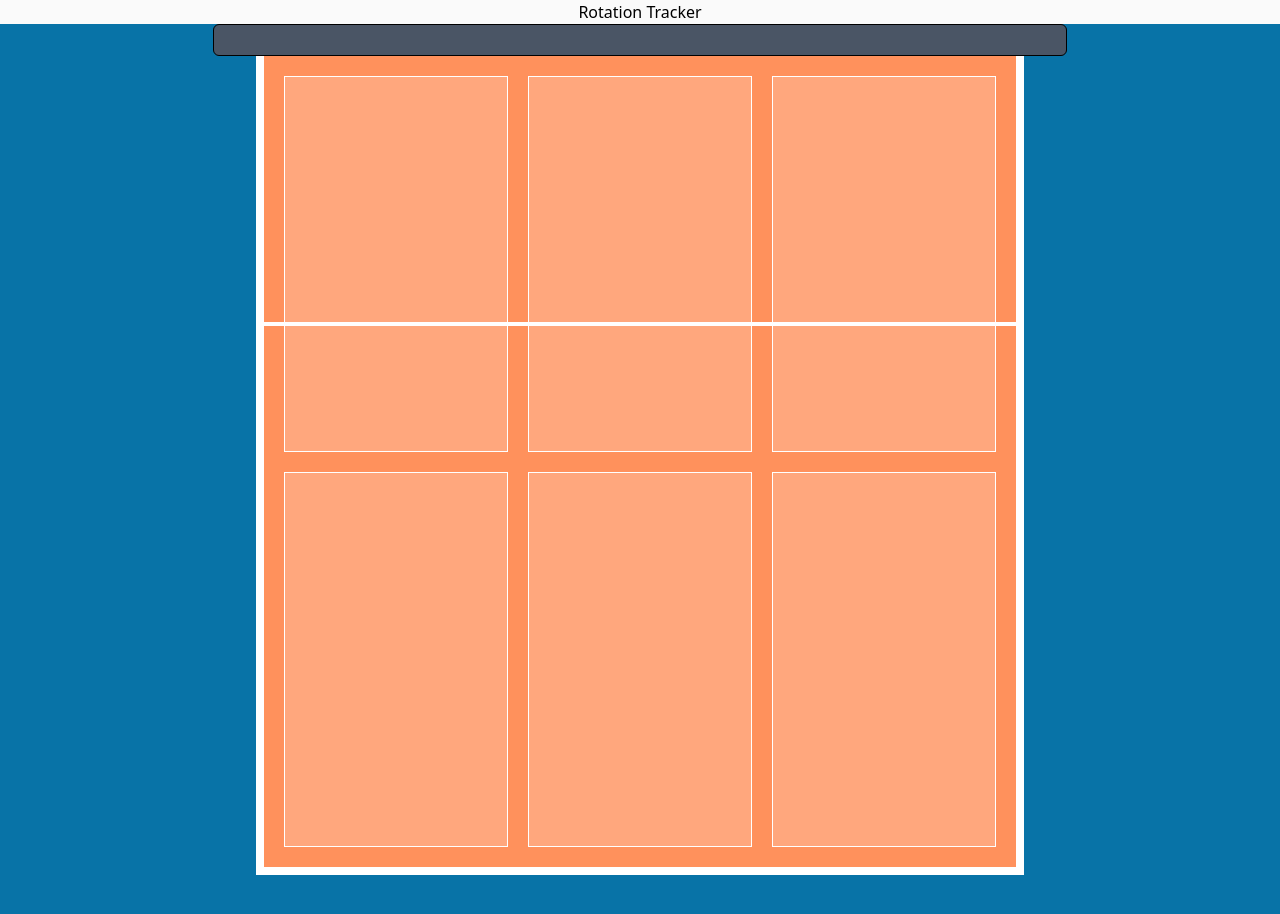
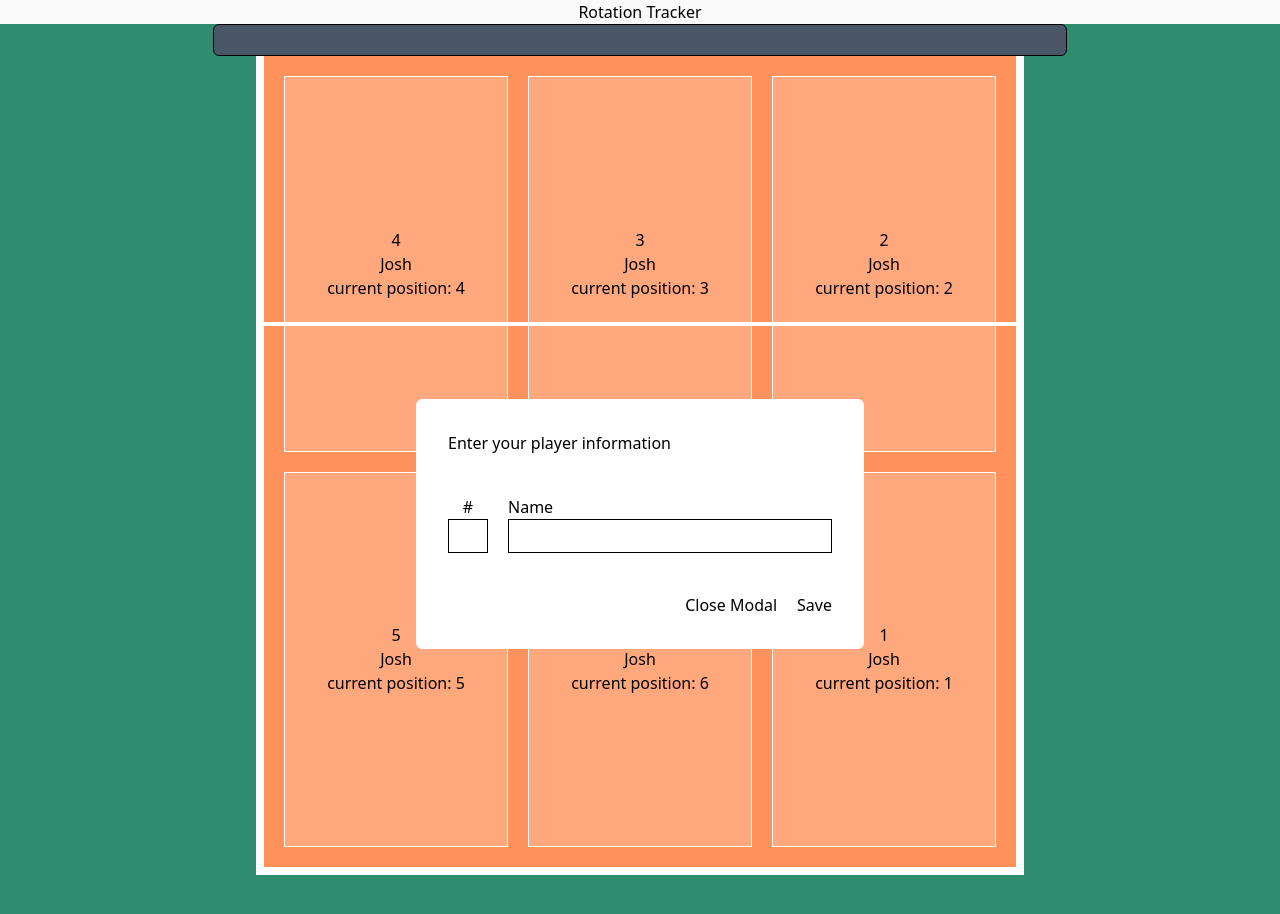
Before and after one commit to jgretton/rotation-tracker, a Next.js app: page / in a window 1280 px wide. Shown: the top 914 px of the page. Built offline with nearby package versions, Linux system fonts and the light colour scheme.

Commit message:
Basic Dialog
Basic impementation of a dialog. Opening when selecting player position
on the court.

```diff
--- /dev/null
+++ b/app/components/position-box.tsx
@@ -0,0 +1,33 @@
+"use client";
+
+import { RefObject } from "react";
+
+interface PositionBoxProps {
+	position: number;
+	dialogRef: RefObject<HTMLDivElement>;
+	player: {
+		name: string;
+		number: number;
+		position: number;
+	};
+}
+
+export default function PositionBox({
+	position,
+	player,
+	dialogRef,
+}: PositionBoxProps) {
+	const openDialog = () => {
+		dialogRef.current.showModal();
+	};
+	return (
+		<button
+			onClick={() => openDialog()}
+			className="cursor-pointer hover:bg-white/40 size-full border border-white bg-white/20"
+		>
+			<p>{position}</p>
+			<p>{player?.name}</p>
+			<p>current position: {player?.position}</p>
+		</button>
+	);
+}
--- a/app/components/volleyball-court.tsx
+++ b/app/components/volleyball-court.tsx
@@ -7,7 +7,7 @@ export default function VolleyballCourt({
 		<div
 			id="half-court-boundaries"
 			// className="w-[1000px] h-[800px] bg-[#0873A7] relative"
-			className="max-w-7xl w-full aspect-5/4 bg-[#0873A7] relative"
+			className="max-w-7xl w-full aspect-5/4 bg-[#2F8C6F] relative"
 		>
 			<div
 				id="net"
@@ -20,7 +20,7 @@ export default function VolleyballCourt({
 			>
 				<div
 					id="3m-line"
-					className="absolute w-full h-1/3 border-b-2 md:border-b-4 border-white"
+					className="absolute w-full h-1/3 border-b-2 md:border-b-4 border-white pointer-events-none"
 				/>
 
 				{children}
--- a/app/page.tsx
+++ b/app/page.tsx
@@ -1,20 +1,61 @@
-import Image from "next/image";
+"use client";
 import VolleyballCourt from "./components/volleyball-court";
+import PositionBox from "./components/position-box";
+import { useRef, useState } from "react";
+const player_positions = [
+	{ number: 1, name: "Josh", position: 4 },
+	{ number: 3, name: "Josh", position: 3 },
+	{ number: 13, name: "Josh", position: 2 },
+	{ number: 16, name: "Josh", position: 5 },
+	{ number: 12, name: "Josh", position: 6 },
+	{ number: 11, name: "Josh", position: 1 },
+];
+export default function Home() {
+	const positions = [4, 3, 2, 5, 6, 1];
 
-export default function Home() {
+	const [isDialogOpen, setIsDialogOpen] = useState<boolean>(false);
+
+	const dialogRef = useRef(null);
+
 	return (
 		<div className="flex flex-col min-h-screen items-center justify-center bg-zinc-50 font-sans">
 			<h1>Rotation Tracker</h1>
+
 			<VolleyballCourt>
 				<div className="size-full grid grid-cols-3 grid-rows-2 md:gap-5 gap-2 p-5">
-					<div className="size-full border border-white bg-white/20"></div>
-					<div className="size-full border border-white bg-white/20"></div>
-					<div className="size-full border border-white bg-white/20"></div>
-					<div className="size-full border border-white bg-white/20"></div>
-					<div className="size-full border border-white bg-white/20"></div>
-					<div className="size-full border border-white  bg-white/20"></div>
+					{positions.map((position, index) => {
+						console.log(position);
+						return (
+							<PositionBox
+								position={position}
+								key={position}
+								player={player_positions[index]}
+								dialogRef={dialogRef}
+							/>
+						);
+					})}
 				</div>
 			</VolleyballCourt>
+			<dialog
+				ref={dialogRef}
+				className="max-w-md w-full m-auto rounded-md p-8 grid gap-10"
+			>
+				<div className="">Enter your player information</div>
+				<div className="flex gap-5">
+					<div className="flex flex-col">
+						<label className="text-center">#</label>
+						<input type="text" className="w-10 border px-2 py-1" />
+					</div>
+					<div className="flex flex-col flex-1">
+						<label className="">Name</label>
+						<input type="text" className="w-full border px-2 py-1" />
+					</div>
+				</div>
+				<div className="flex flex-row justify-end gap-5">
+					<button onClick={() => dialogRef.current.close()}>Close Modal</button>
+					<button onClick={() => dialogRef.current.close()}>Save </button>
+				</div>
+			</dialog>
 		</div>
 	);
 }
```
